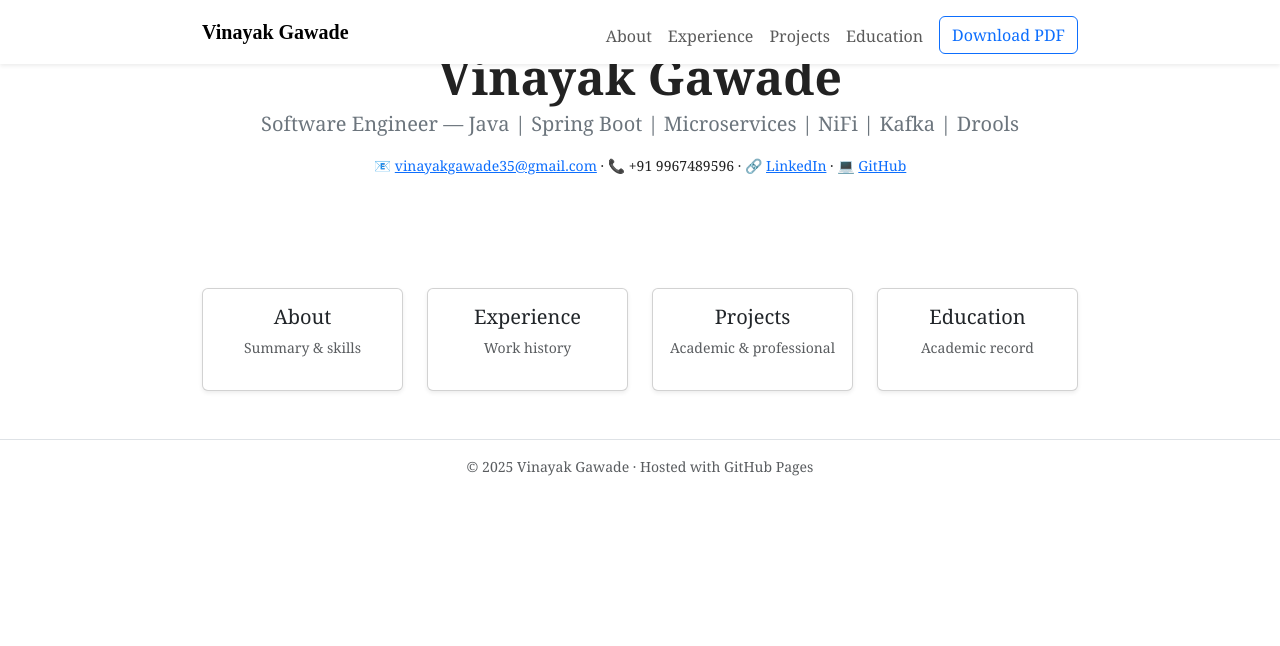
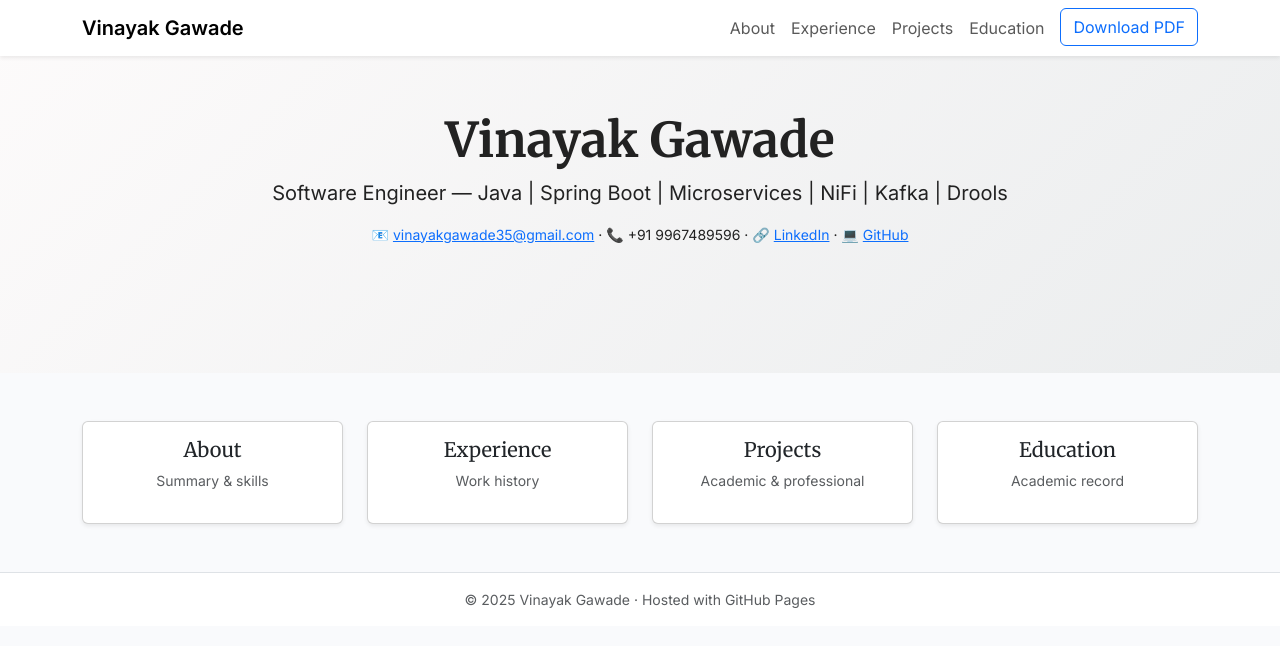
Before and after one commit to VinayakGawade0/resume-github-pages, a plain HTML site: page index.html in a window 1280 px wide. Drawn offline with nearby package versions, Linux system fonts and the light colour scheme.

Commit message:
Updating style in css

```diff
--- a/assets/css/styles.css
+++ b/assets/css/styles.css
@@ -1,22 +1,45 @@
-:root{
-  --muted:#6c757d;
-  --accent:#0d6efd;
+/* assets/css/style.css */
+
+body {
+  font-family: 'Inter', sans-serif;
+  background: #f9fafc;
+  color: #222;
 }
-body{
-  font-family: 'Lora', Georgia, serif;
-  color:#222;
-  background:#fff;
+
+h1,h2,h3,h4,h5,h6 {
+  font-family: 'Merriweather', serif;
 }
-.section-title{
-  font-size:1.125rem;
-  margin-bottom:0.6rem;
-  color:var(--muted);
-  text-transform:uppercase;
-  letter-spacing:.06em;
+
+.navbar {
+  box-shadow: 0 2px 4px rgba(0,0,0,0.05);
 }
-h1{font-weight:700;margin-bottom:.2rem}
-.lead{color:var(--muted)}
-ul{margin-top:.5rem}
-a{color:var(--accent)}
-.container{max-width:900px}
-.navbar-brand{font-family: 'Lora', serif}
+
+.hero {
+  background: linear-gradient(135deg, #fdfbfb 0%, #ebedee 100%);
+  padding: 4rem 1rem;
+  text-align: center;
+}
+
+.hero h1 {
+  font-weight: 700;
+}
+
+.section {
+  padding: 3rem 1rem;
+}
+
+.section-title {
+  text-transform: uppercase;
+  font-size: 1rem;
+  letter-spacing: 0.08em;
+  margin-bottom: 1.5rem;
+  color: #0d6efd;
+}
+
+footer {
+  background: #fff;
+  border-top: 1px solid #eee;
+  padding: 1rem 0;
+  text-align: center;
+  font-size: 0.9rem;
+}
```
